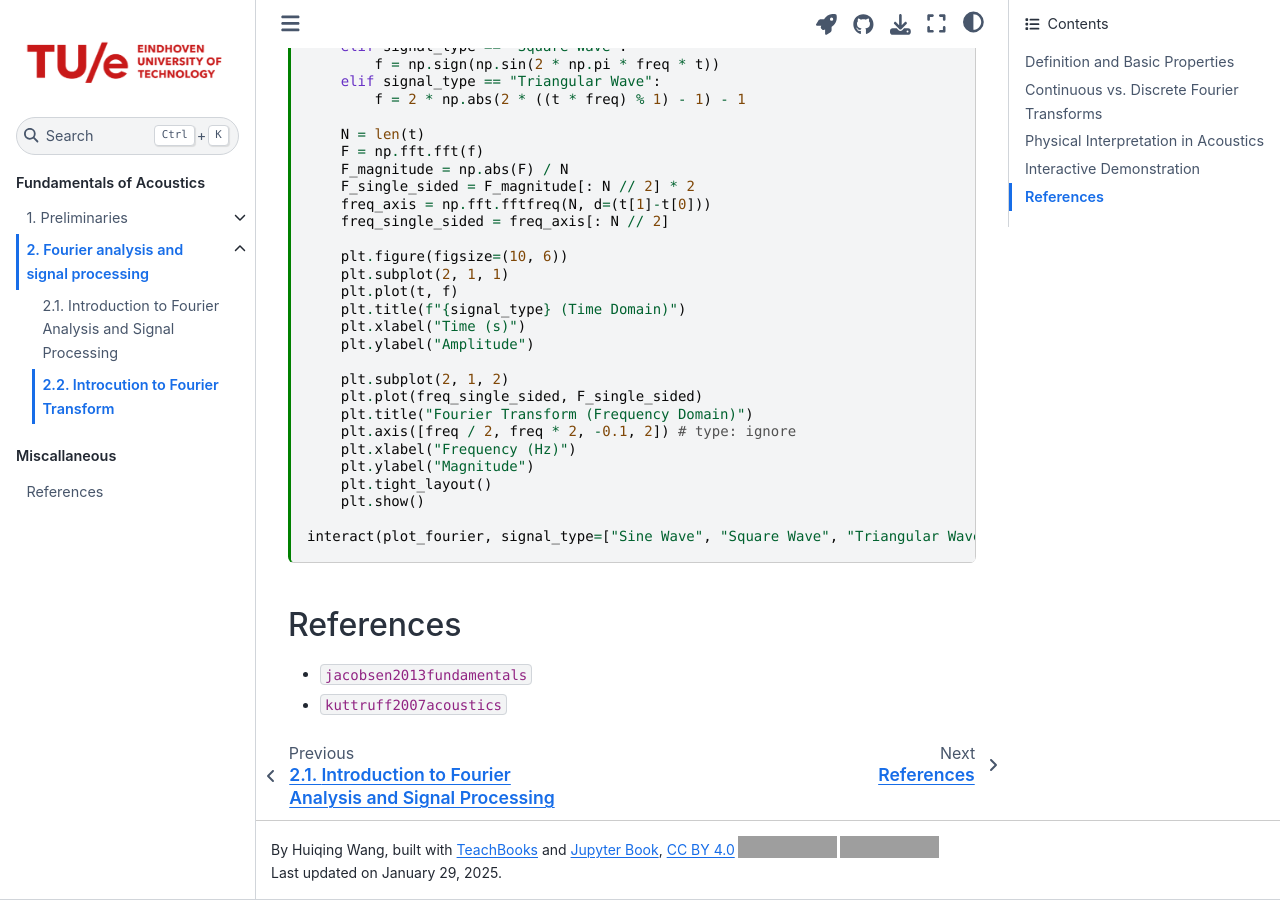
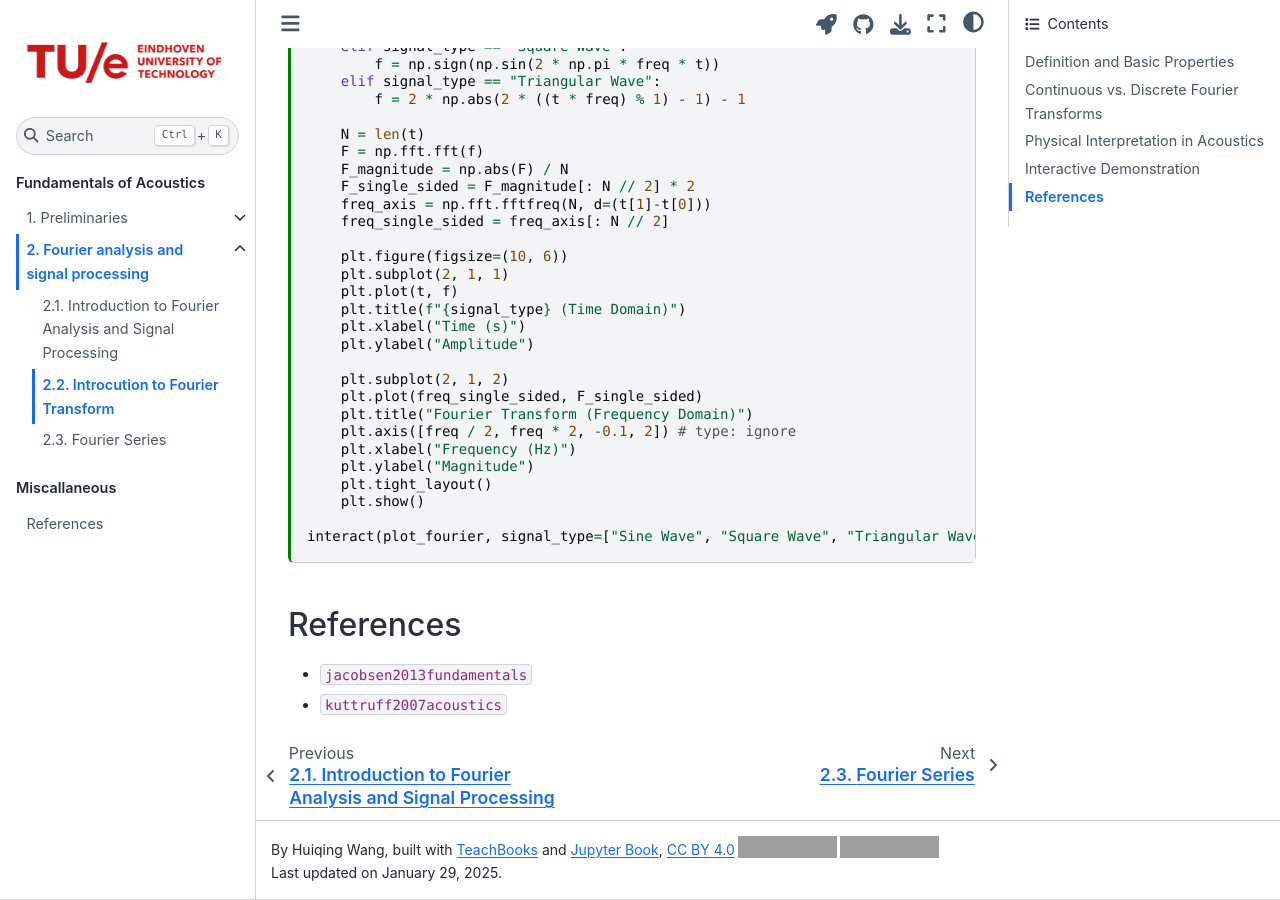
Before and after one commit to Building-acoustics-TU-Eindhoven/digital-learning-platform-for-acoustics, a Jupyter Book: the page built from book/Fourier/fourier_transform.ipynb, in a window 1280 px wide and 900 px high, scrolled down 2487 px. Built offline with Jupyter Book 1.0.4 settings and Sphinx 7.4.7 and the Sphinx Book theme 1.1.4, drawn with Linux system fonts in a browser that asks for light colours; comment, search, counter and statistics services are not loaded; cross-references to code outside the pages are shown as plain code; grey boxes are pictures that could not be loaded.

Commit message:
feat(Fourier): Add Fourier Series section with explanations and interactive demonstrations

```diff
--- a/book/_toc.yml
+++ b/book/_toc.yml
@@ -16,6 +16,7 @@
         sections:
           - file: Fourier/fourier_analysis
           - file: Fourier/fourier_transform
+          - file: Fourier/fourier_series
 
   # START REMOVE-FROM-PUBLISH
   # - caption: Room Acoustics
```
Also changed, not shown: book/Fourier/fourier_series.ipynb (added).
